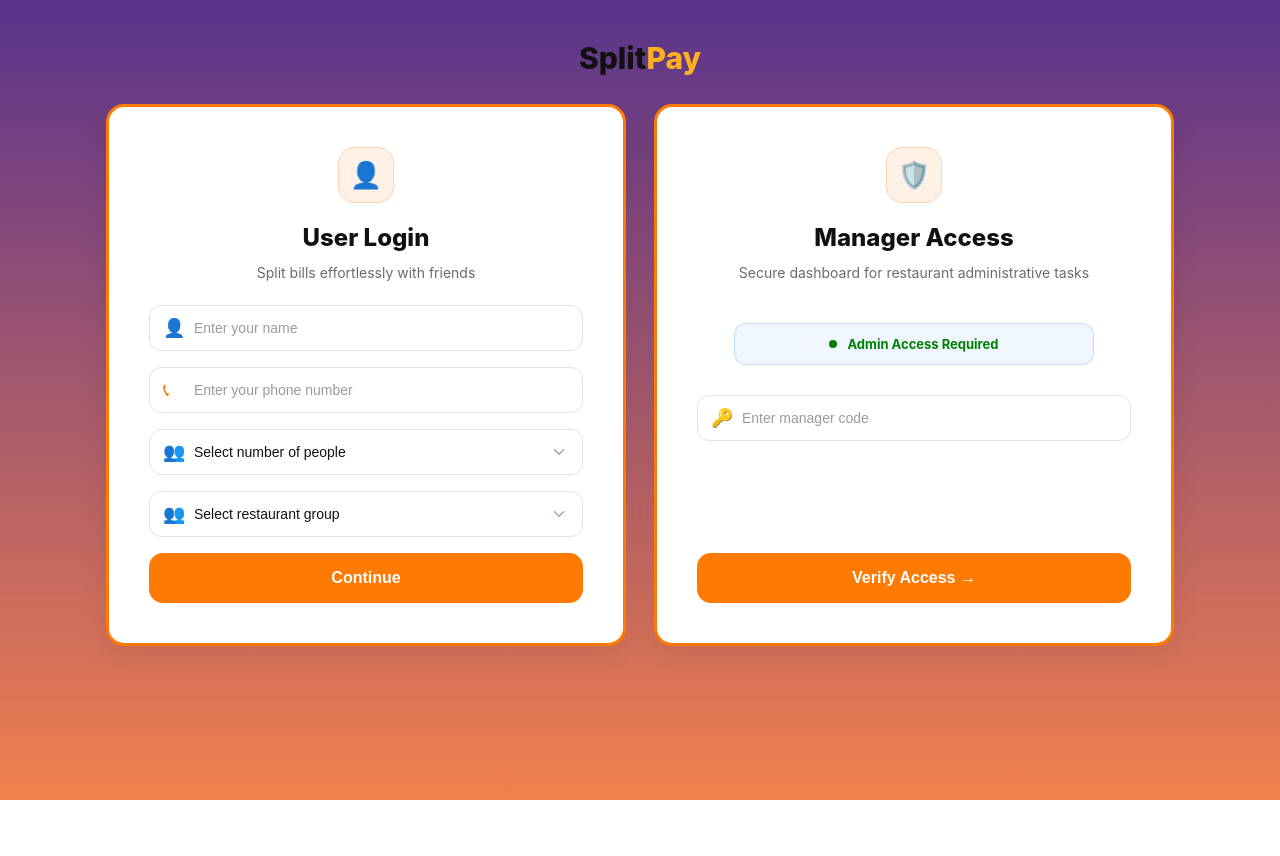
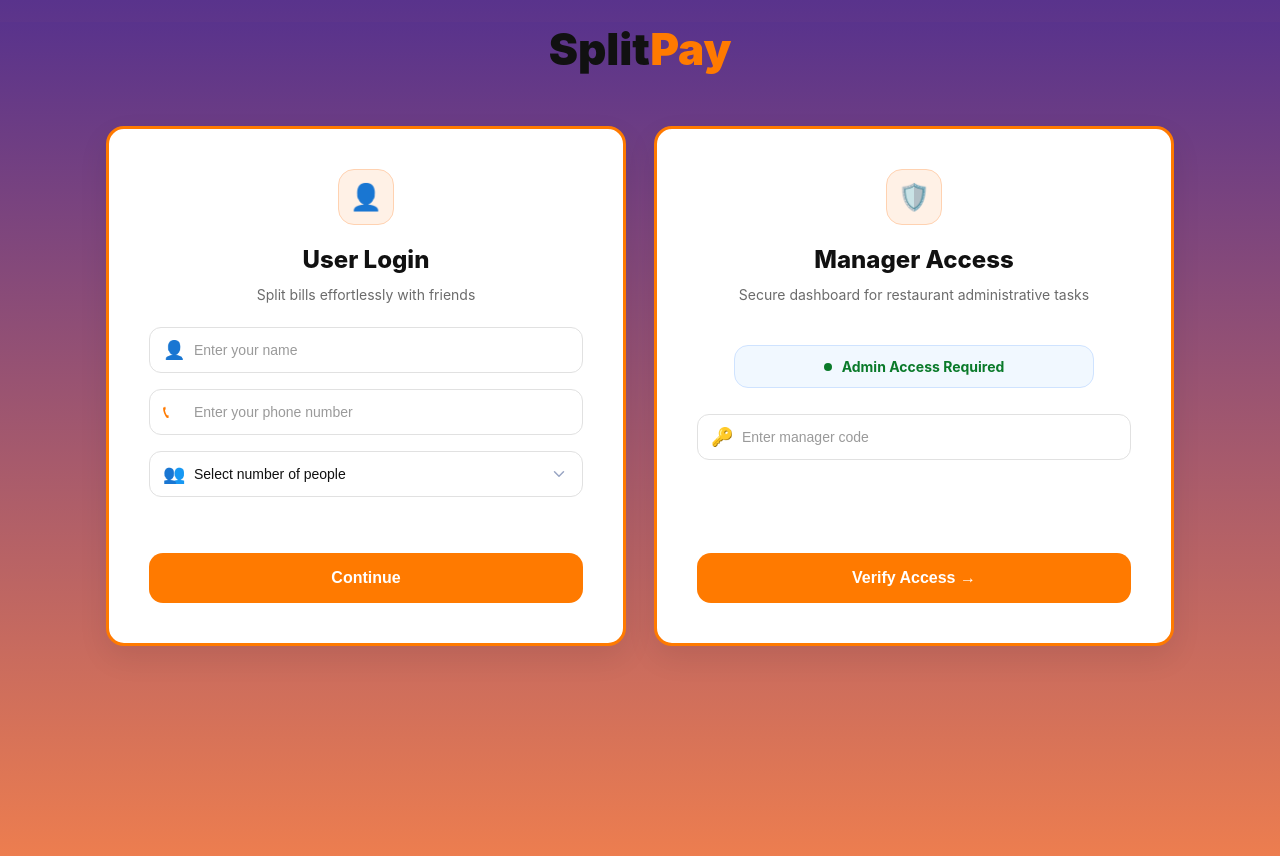
Before and after one commit to letscodeitup/frontend-2, a React (Vite) app: page /login in a window 1280 px wide. Shown: the top 856 px of the page. Before the commit the page ends 800 px from the top, so only its background shows below. Built offline with nearby package versions, Linux system fonts and the light colour scheme; the HTML template or start-up script is replaced by a standard one.

Commit message:
adding logo to all pages

```diff
--- a/src/App.jsx
+++ b/src/App.jsx
@@ -1,9 +1,11 @@
 import { Routes, Route } from "react-router-dom";
+
+import AppLayout from "./AppLayout";
 
 import CitySelectPage from "./CitySelectPage";
 import CityRestaurantsPage from "./CityRestaurantsPage";
 import LoginPage from "./LoginPage";
-import SplitBillPage from "./SplitBillPage"
+import SplitBillPage from "./SplitBillPage";
 import ScanQRPage from "./ScanQRPage";
 import BillSplitPreviewPage from "./BillSplitPreviewPage";
 import ConfirmPaymentPage from "./ConfirmPaymentPage";
@@ -13,10 +15,11 @@
 import RestaurantDashboard from "./RestaurantDashboard";
 import RestaurantTablesPage from "./RestaurantTablesPage";
 
-
-function App() {
+export default function App() {
   return (
     <Routes>
+      {/* ✅ Layout wrapper */}
+      <Route element={<AppLayout />}>
         {/* NEW FLOW */}
         <Route path="/" element={<CitySelectPage />} />
         <Route path="/city/:cityName" element={<CityRestaurantsPage />} />
@@ -38,8 +41,7 @@
           path="/manager-dashboard/:tableId"
           element={<RestaurantDashboard />}
         />
+      </Route>
     </Routes>
   );
 }
-
-export default App;
--- /dev/null
+++ b/src/AppLayout.jsx
@@ -0,0 +1,16 @@
+// AppLayout.jsx
+import { Outlet } from "react-router-dom";
+
+export default function AppLayout() {
+  return (
+    <div className="app-shell">
+      <div className="app-brand-outside">
+        <h1 className="app-brand">
+          Split<span>Pay</span>
+        </h1>
+      </div>
+
+      <Outlet />
+    </div>
+  );
+}
--- a/src/CitySelectPage.jsx
+++ b/src/CitySelectPage.jsx
@@ -11,14 +11,10 @@
   hyderabad: "🏰",
 };
 
-function slugifyCity(name = "") {
-  return name.trim().toLowerCase().replace(/\s+/g, "-");
-}
-
 export default function CitySelectPage() {
   const navigate = useNavigate();
+
   const [query, setQuery] = useState("");
-
   const [cities, setCities] = useState([]);
   const [loading, setLoading] = useState(true);
   const [err, setErr] = useState("");
@@ -30,11 +26,12 @@
       try {
         setLoading(true);
         setErr("");
+
         const data = await getCities();
-        // backend gives cities as strings: ["Delhi", "Mumbai", ...]
-        if (alive) setCities(data.cities || []);
+        // Expecting: { cities: [{ city: "Delhi", city_slug: "delhi" }, ...] }
+        if (alive) setCities(data?.cities || []);
       } catch (e) {
-        if (alive) setErr(e.message || "Failed to load cities");
+        if (alive) setErr(e?.message || "Failed to load cities");
       } finally {
         if (alive) setLoading(false);
       }
@@ -49,21 +46,17 @@
     const q = query.trim().toLowerCase();
     if (!q) return cities;
 
-  return cities.filter((c) =>
-    c.city.toLowerCase().includes(q)
-  );
+    // each city object: { city, city_slug }
+    return cities.filter((c) => (c?.city || "").toLowerCase().includes(q));
   }, [cities, query]);
-
 
   return (
     <div className="page city-page">
+      {/* ✅ NO SplitPay here (AppLayout already shows it globally) */}
       <div className="card city-card-shell">
-        <div className="city-top">
-          <h1 className="city-brand">
-            Split<span>Pay</span>
-          </h1>
-          <p className="city-muted">Select your city</p>
-        </div>
+        <p className="app-tagline" style={{ marginTop: 0 }}>
+          Select your city
+        </p>
 
         <div className="city-search">
           <span className="city-search-ic">🔎</span>
@@ -102,12 +95,10 @@
                   <div className="city-tile-icon">
                     {CITY_EMOJI[c.city_slug] || "🏙️"}
                   </div>
-
                   <div className="city-tile-name">{c.city}</div>
                 </button>
               ))}
             </div>
-
 
             <div className="city-stats">
               <div>
--- a/src/LoginPage.jsx
+++ b/src/LoginPage.jsx
@@ -5,11 +5,7 @@
 
   return (
     <div className="page login-page">
-      <div className="brand-header">
-        <h1 className="qr-title">
-          Split<span style={{ color: "#ffb020" }}>Pay</span>
-        </h1>
-      </div>
+      {/* ❌ Removed SplitPay header because it is now GLOBAL in AppLayout */}
 
       <div className="login-layout">
         {/* USER LOGIN CARD */}
@@ -32,11 +28,14 @@
                 <input placeholder="Enter your phone number" />
               </div>
             </div>
+
             <div className="form-group">
               <div className="input-wrapper">
                 <span className="icon">👥</span>
                 <select defaultValue="">
-  <option value="" disabled>Select number of people</option>
+                  <option value="" disabled>
+                    Select number of people
+                  </option>
                   <option value="2">2 people</option>
                   <option value="3">3 people</option>
                   <option value="4">4 people</option>
@@ -44,19 +43,6 @@
                   <option value="6">6 people</option>
                   <option value="7">7 people</option>
                   <option value="8">8 people</option>
-</select>
-
-  </div>
-</div>
-
-
-            <div className="form-group">
-              <div className="input-wrapper">
-                <span className="icon">👥</span>
-                <select>
-                  <option>Select restaurant group</option>
-                  <option>Table T-1</option>
-                  <option>Table T-2</option>
                 </select>
               </div>
             </div>
@@ -74,30 +60,9 @@
               Secure dashboard for restaurant administrative tasks
             </p>
 
-            <div
-              className="security-badge"
-              style={{
-                background: "rgba(96, 165, 250, 0.1)",
-                border: "1px solid rgba(96, 165, 250, 0.3)",
-                borderRadius: "12px",
-                padding: "12px 20px",
-                marginBottom: "30px",
-                display: "flex",
-                alignItems: "center",
-                gap: "10px",
-                color: "#008000",
-                fontSize: "13px",
-              }}
-            >
-              <span
-                className="dot"
-                style={{
-                  width: "8px",
-                  height: "8px",
-                  background: "#008000",
-                  borderRadius: "50%",
-                }}
-              ></span>
+            {/* ✅ kept your badge but removed inline styling (use CSS class instead) */}
+            <div className="security-badge">
+              <span className="dot"></span>
               Admin Access Required
             </div>
 
--- a/src/index.css
+++ b/src/index.css
@@ -1314,3 +1314,22 @@
     font-size: 24px;
   }
 }
+
+
+.app-brand-outside {
+  width: 980px;
+  max-width: 95vw;
+  margin: 22px auto 10px;
+  text-align: center;
+}
+
+.app-brand {
+  margin: 0;
+  font-size: 44px;
+  font-weight: 900;
+  color: #111;
+}
+
+.app-brand span {
+  color: #ff7a00;
+}
```
Lines whose indentation alone changed are shown as unchanged.
